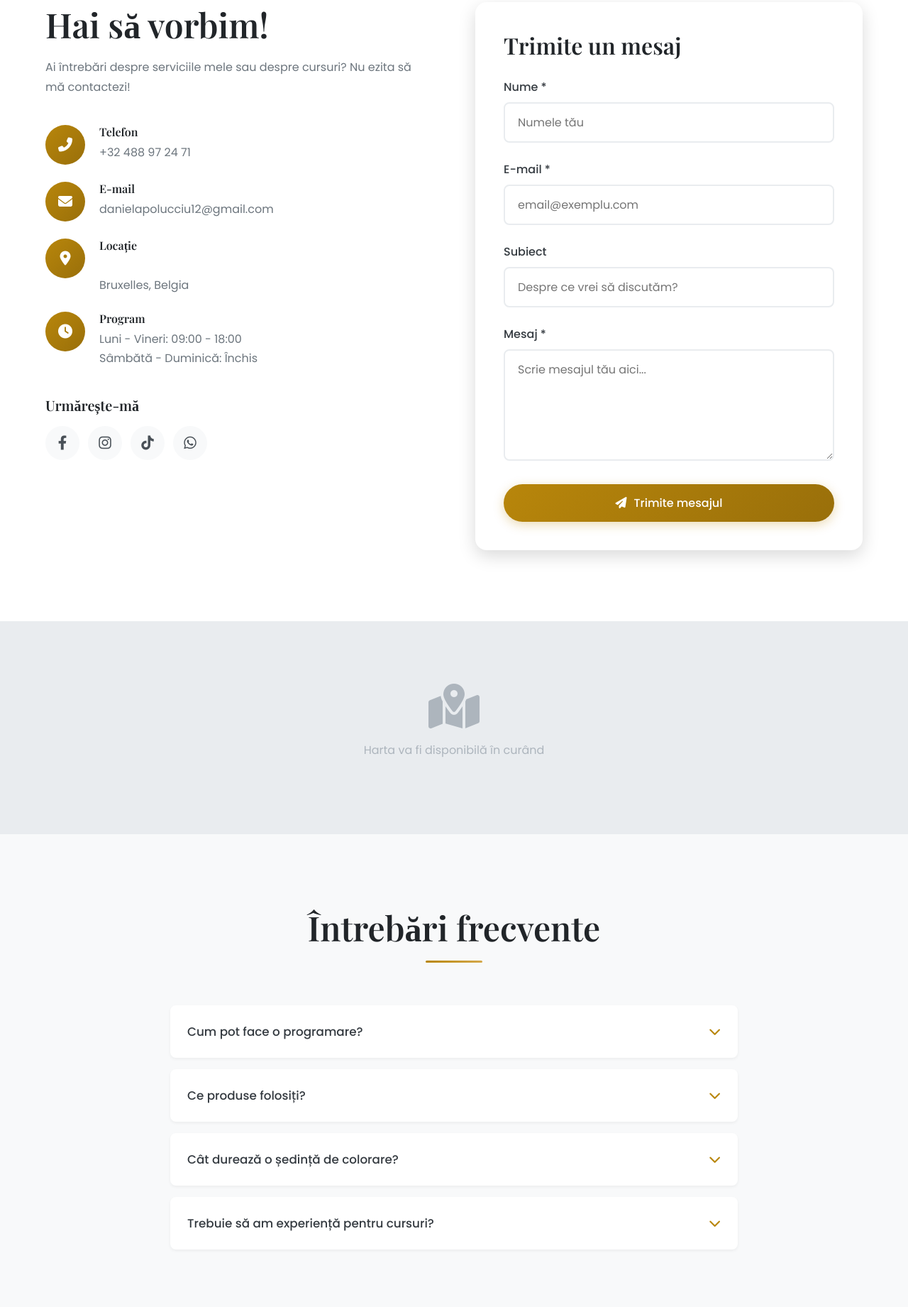
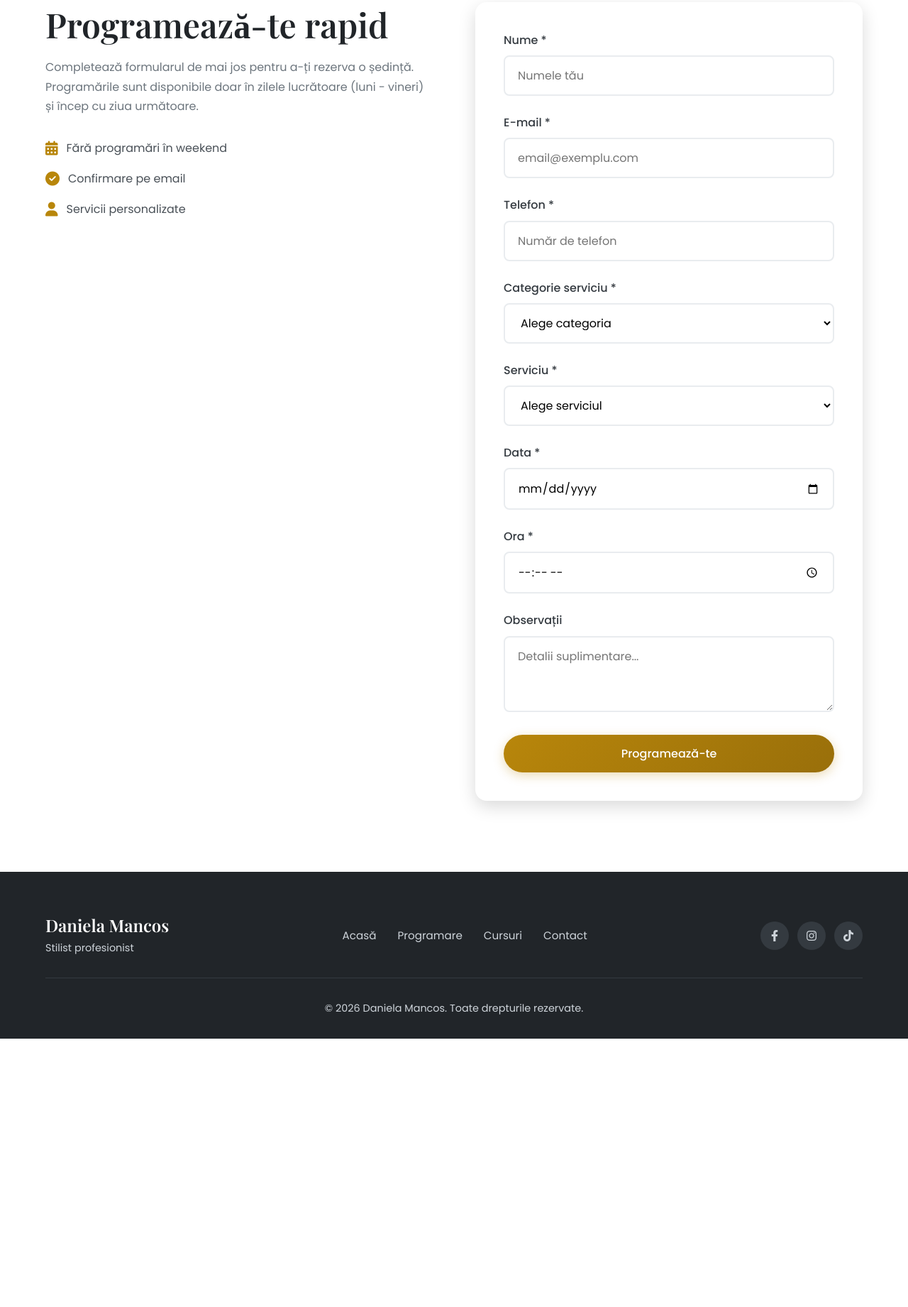
Before and after one commit to Nickkolean2793/daniela-mancos-site, a website: page programare.html in a window 1280 px wide. Shown: the part 497-2338 px from the top of the page at 71% size. After the commit the page ends 1960 px from the top, so only its background shows below. Drawn offline with nearby package versions, Linux system fonts and the light colour scheme.

Commit message:
Push all recent changes

```diff
--- a/programare.html
+++ b/programare.html
@@ -4,7 +4,7 @@
     <meta charset="UTF-8">
     <link rel="icon" href="static/img/favicon.jpg" type="image/jpeg">
     <meta name="viewport" content="width=device-width, initial-scale=1.0">
-    <title>Contact - Daniela Mancos</title>
+    <title>Programare - Daniela Mancos</title>
     <link rel="stylesheet" href="css/style.css">
     <link href="https://fonts.googleapis.com/css2?family=Playfair+Display:wght@400;500;600;700&family=Poppins:wght@300;400;500;600&display=swap" rel="stylesheet">
     <link rel="stylesheet" href="https://cdnjs.cloudflare.com/ajax/libs/font-awesome/6.4.0/css/all.min.css">
@@ -21,9 +21,9 @@
             </button>
             <ul class="nav-menu">
                 <li><a href="index.html" class="nav-link">Acasă</a></li>
-                <li><a href="programare.html" class="nav-link">Programare</a></li>
+                <li><a href="programare.html" class="nav-link active">Programare</a></li>
                 <li><a href="cursuri.html" class="nav-link">Cursuri</a></li>
-                <li><a href="contact.html" class="nav-link active">Contact</a></li>
+                <li><a href="contact.html" class="nav-link">Contact</a></li>
             </ul>
         </div>
     </nav>
@@ -32,174 +32,73 @@
     <section class="page-header" style="background-image: url('static/img/IMG_4701.JPG');">
         <div class="page-header-overlay"></div>
         <div class="page-header-content">
-            <h1>Contact</h1>
-            <p>Sunt aici să te ajut</p>
+            <h1>Programare Online</h1>
+            <p>Rezervă-ți locul pentru o transformare</p>
         </div>
     </section>
 
-    <!-- Contact Section -->
-    <section class="contact section">
+    <!-- Booking Section -->
+    <section class="booking section">
         <div class="container">
-            <div class="contact-wrapper">
-                <div class="contact-info">
-                    <h2>Hai să vorbim!</h2>
-                    <p>Ai întrebări despre serviciile mele sau despre cursuri? Nu ezita să mă contactezi!</p>
-
-                    <div class="contact-details">
-                        <div class="contact-item">
-                            <div class="contact-icon">
-                                <i class="fas fa-phone-alt"></i>
-                            </div>
-                            <div class="contact-text">
-                                <h4>Telefon</h4>
-                                <p><a href="tel:+32 488 97 24 71">+32 488 97 24 71</a></p>
-                            </div>
-                        </div>
-
-                        <div class="contact-item">
-                            <div class="contact-icon">
-                                <i class="fas fa-envelope"></i>
-                            </div>
-                            <div class="contact-text">
-                                <h4>E-mail</h4>
-                                <p><a href="mailto:danielapolucciu12@gmail.com">danielapolucciu12@gmail.com</a></p>
-                            </div>
-                        </div>
-
-                        <div class="contact-item">
-                            <div class="contact-icon">
-                                <i class="fas fa-map-marker-alt"></i>
-                            </div>
-                            <div class="contact-text">
-                                <h4>Locație</h4>
-                                <p><br>Bruxelles, Belgia</p>
-                            </div>
-                        </div>
-
-                        <div class="contact-item">
-                            <div class="contact-icon">
-                                <i class="fas fa-clock"></i>
-                            </div>
-                            <div class="contact-text">
-                                <h4>Program</h4>
-                                <p>Luni - Vineri: 09:00 - 18:00<br>Sâmbătă - Duminică: Închis</p>
-                            </div>
-                        </div>
-                    </div>
-
-                    <div class="contact-social">
-                        <h4>Urmărește-mă</h4>
-                        <div class="social-links">
-                            <a href="#" class="social-link" aria-label="Facebook">
-                                <i class="fab fa-facebook-f"></i>
-                            </a>
-                            <a href="#" class="social-link" aria-label="Instagram">
-                                <i class="fab fa-instagram"></i>
-                            </a>
-                            <a href="#" class="social-link" aria-label="TikTok">
-                                <i class="fab fa-tiktok"></i>
-                            </a>
-                            <a href="#" class="social-link" aria-label="WhatsApp">
-                                <i class="fab fa-whatsapp"></i>
-                            </a>
-                        </div>
+            <div class="booking-wrapper">
+                <div class="booking-info">
+                    <h2>Programează-te rapid</h2>
+                    <p>Completează formularul de mai jos pentru a-ți rezerva o ședință. Programările sunt disponibile doar în zilele lucrătoare (luni - vineri) și încep cu ziua următoare.</p>
+                    <div class="booking-features">
+                        <div class="booking-feature"><i class="fas fa-calendar-alt"></i> Fără programări în weekend</div>
+                        <div class="booking-feature"><i class="fas fa-check-circle"></i> Confirmare pe email</div>
+                        <div class="booking-feature"><i class="fas fa-user"></i> Servicii personalizate</div>
                     </div>
                 </div>
-
-                <div class="contact-form-container">
-                    <form id="contactForm" class="contact-form">
-                        <h3>Trimite un mesaj</h3>
-
+                <div class="booking-form-container">
+                    <form id="bookingForm" class="booking-form" name="booking" method="POST" data-netlify="true" netlify>
+                        <input type="hidden" name="form-name" value="booking">
                         <div class="form-group">
-                            <label for="contactName">Nume *</label>
-                            <input type="text" id="contactName" name="name" required placeholder="Numele tău">
+                            <label for="name">Nume *</label>
+                            <input type="text" id="name" name="name" required placeholder="Numele tău">
                         </div>
-
                         <div class="form-group">
-                            <label for="contactEmail">E-mail *</label>
-                            <input type="email" id="contactEmail" name="email" required placeholder="email@exemplu.com">
+                            <label for="email">E-mail *</label>
+                            <input type="email" id="email" name="email" required placeholder="email@exemplu.com">
                         </div>
-
                         <div class="form-group">
-                            <label for="contactSubject">Subiect</label>
-                            <input type="text" id="contactSubject" name="subject" placeholder="Despre ce vrei să discutăm?">
+                            <label for="phone">Telefon *</label>
+                            <input type="tel" id="phone" name="phone" required placeholder="Număr de telefon">
                         </div>
-
                         <div class="form-group">
-                            <label for="contactMessage">Mesaj *</label>
-                            <textarea id="contactMessage" name="message" rows="5" required placeholder="Scrie mesajul tău aici..."></textarea>
+                            <label for="serviceCategory">Categorie serviciu *</label>
+                            <select id="serviceCategory" name="serviceCategory" required onchange="updateServiceOptions()">
+                                <option value="">Alege categoria</option>
+                                <option value="tratamente">Tratamente</option>
+                                <option value="colorare">Colorare</option>
+                                <option value="tunsori">Tunsori</option>
+                            </select>
                         </div>
-
-                        <button type="submit" class="btn btn-primary btn-full">
-                            <i class="fas fa-paper-plane"></i> Trimite mesajul
-                        </button>
+                        <div class="form-group">
+                            <label for="service">Serviciu *</label>
+                            <select id="service" name="service" required>
+                                <option value="">Alege serviciul</option>
+                            </select>
+                        </div>
+                        <div class="form-group">
+                            <label for="date">Data *</label>
+                            <input type="date" id="date" name="date" required>
+                        </div>
+                        <div class="form-group">
+                            <label for="time">Ora *</label>
+                            <input type="time" id="time" name="time" required min="09:00" max="18:00">
+                        </div>
+                        <div class="form-group">
+                            <label for="notes">Observații</label>
+                            <textarea id="notes" name="notes" rows="3" placeholder="Detalii suplimentare..."></textarea>
+                        </div>
+                        <button type="submit" class="btn btn-primary btn-full">Programează-te</button>
                     </form>
-
-                    <div id="contactSuccess" class="booking-success hidden">
+                    <div id="bookingSuccess" class="booking-success hidden">
                         <i class="fas fa-check-circle"></i>
-                        <h3>Mesaj trimis!</h3>
-                        <p>Îți voi răspunde în cel mai scurt timp posibil.</p>
-                        <button class="btn btn-outline" onclick="resetContactForm()">Trimite alt mesaj</button>
-                    </div>
-                </div>
-            </div>
-        </div>
-    </section>
-
-    <!-- Map Section (Placeholder) -->
-    <section class="map-section">
-        <div class="map-placeholder">
-            <i class="fas fa-map-marked-alt"></i>
-            <p>Harta va fi disponibilă în curând</p>
-        </div>
-    </section>
-
-    <!-- FAQ Section -->
-    <section class="faq section section-alt">
-        <div class="container">
-            <div class="section-header">
-                <h2 class="section-title">Întrebări frecvente</h2>
-                <div class="section-divider"></div>
-            </div>
-
-            <div class="faq-list">
-                <div class="faq-item">
-                    <button class="faq-question">
-                        <span>Cum pot face o programare?</span>
-                        <i class="fas fa-chevron-down"></i>
-                    </button>
-                    <div class="faq-answer">
-                        <p>Poți face o programare direct de pe site, accesând pagina "Programare" și completând formularul cu datele tale și serviciul dorit. Vei primi confirmarea pe email.</p>
-                    </div>
-                </div>
-
-                <div class="faq-item">
-                    <button class="faq-question">
-                        <span>Ce produse folosiți?</span>
-                        <i class="fas fa-chevron-down"></i>
-                    </button>
-                    <div class="faq-answer">
-                        <p>Folosesc exclusiv produse profesionale de la branduri renumite precum L'Oréal Professionnel, Wella și Olaplex pentru a asigura cele mai bune rezultate și sănătatea părului tău.</p>
-                    </div>
-                </div>
-
-                <div class="faq-item">
-                    <button class="faq-question">
-                        <span>Cât durează o ședință de colorare?</span>
-                        <i class="fas fa-chevron-down"></i>
-                    </button>
-                    <div class="faq-answer">
-                        <p>Durata variază în funcție de serviciu: o vopsire simplă durează aproximativ 1.5-2 ore, în timp ce un balayage complet poate dura 3-4 ore.</p>
-                    </div>
-                </div>
-
-                <div class="faq-item">
-                    <button class="faq-question">
-                        <span>Trebuie să am experiență pentru cursuri?</span>
-                        <i class="fas fa-chevron-down"></i>
-                    </button>
-                    <div class="faq-answer">
-                        <p>Nu neapărat! Am cursuri pentru toate nivelurile, de la începători până la avansați. În descrierea fiecărui curs vei găsi cerințele specifice.</p>
+                        <h3>Programare trimisă!</h3>
+                        <p>Vei primi confirmarea pe email în cel mai scurt timp.</p>
+                        <button class="btn btn-outline" onclick="resetBookingForm()">Programează altă ședință</button>
                     </div>
                 </div>
             </div>
@@ -233,6 +132,6 @@
     </footer>
 
     <script src="js/main.js"></script>
-    <script src="js/contact.js"></script>
+    <script src="js/booking.js"></script>
 </body>
 </html>
```
